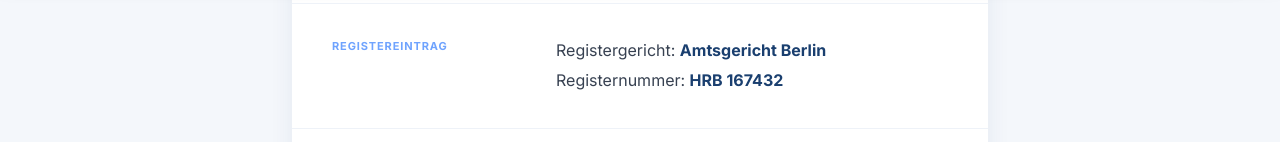
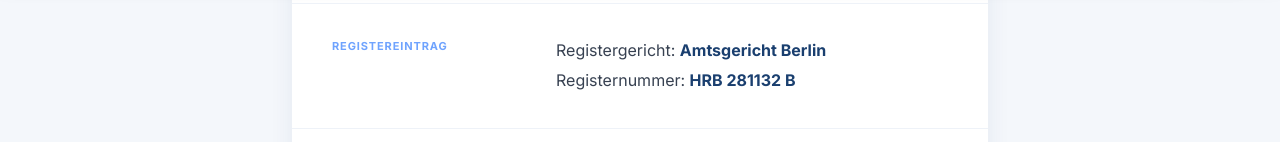
Before and after one commit to ankernetz/ankernetz, a Next.js app: page /impressum in a window 1280 px wide. Shown: the part 810-952 px from the top of the page. Built offline with nearby package versions, Linux system fonts and the light colour scheme.

Commit message:
Fix: falsche Handelsregisternummer im Impressum korrigiert (HRB 167432 -> HRB 281132 B)

```diff
--- a/app/impressum/page.tsx
+++ b/app/impressum/page.tsx
@@ -188,7 +188,7 @@ export default function ImpressumPage() {
     if (c.type === "register") return (
       <div style={{ lineHeight: 2, color: "#374151" }}>
         <p>{t.registerGericht} <strong style={{ color: "#1a3f6f" }}>Amtsgericht Berlin</strong></p>
-        <p>{t.registerNr} <strong style={{ color: "#1a3f6f" }}>HRB 167432</strong></p>
+        <p>{t.registerNr} <strong style={{ color: "#1a3f6f" }}>HRB 281132 B</strong></p>
       </div>
     );
     if (c.type === "ust") return (
```
